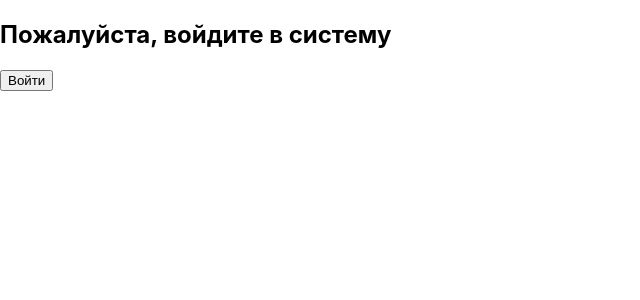
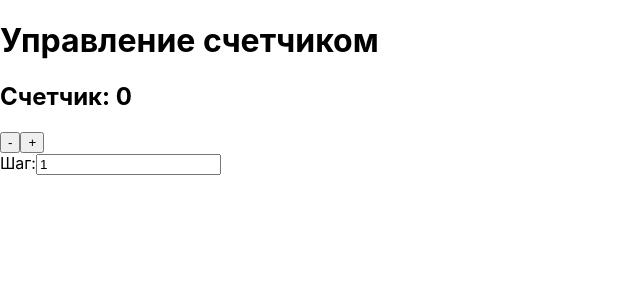
Before and after one commit to yaroslavagrebeneva/yasya_react_2025, a React (Create React App) app: page / in a window 1280 px wide. Shown: the top 300 px of the page, without its empty margins (0-640 px from the left). Built offline with nearby package versions, Linux system fonts and the light colour scheme.

Commit message:
Task 110: Implement Counter component with step control

```diff
--- a/src/App.js
+++ b/src/App.js
@@ -1,34 +1,48 @@
 import React, { useState } from 'react';
 
-function Greeting({ isLoggedIn, username }) {
-  if (isLoggedIn) {
-    return <h2>Добро пожаловать, {username}!</h2>;
-  }
-  return <h2>Пожалуйста, войдите в систему</h2>;
-}
+function Counter() {
+  const [count, setCount] = useState(0);
+  const [step, setStep] = useState(1);
 
-function App() {
-  const [isLoggedIn, setIsLoggedIn] = useState(false);
-  const [username, setUsername] = useState('');
-
-  const handleLogin = () => {
-    setIsLoggedIn(true);
-    setUsername('Иван');
+  const handleIncrement = () => {
+    setCount(prevCount => prevCount + step);
   };
 
-  const handleLogout = () => {
-    setIsLoggedIn(false);
-    setUsername('');
+  const handleDecrement = () => {
+    setCount(prevCount => prevCount - step);
+  };
+
+  const handleStepChange = (e) => {
+    setStep(Number(e.target.value));
   };
 
   return (
     <div>
-      <Greeting isLoggedIn={isLoggedIn} username={username} />
-      {isLoggedIn ? (
-        <button onClick={handleLogout}>Выйти</button>
-      ) : (
-        <button onClick={handleLogin}>Войти</button>
-      )}
+      <h2>Счетчик: {count}</h2>
+      <div>
+        <button onClick={handleDecrement}>-</button>
+        <button onClick={handleIncrement}>+</button>
+      </div>
+      <div>
+        <label>
+          Шаг:
+          <input
+            type="number"
+            value={step}
+            onChange={handleStepChange}
+            min="1"
+          />
+        </label>
+      </div>
+    </div>
+  );
+}
+
+function App() {
+  return (
+    <div>
+      <h1>Управление счетчиком</h1>
+      <Counter />
     </div>
   );
 }
```
